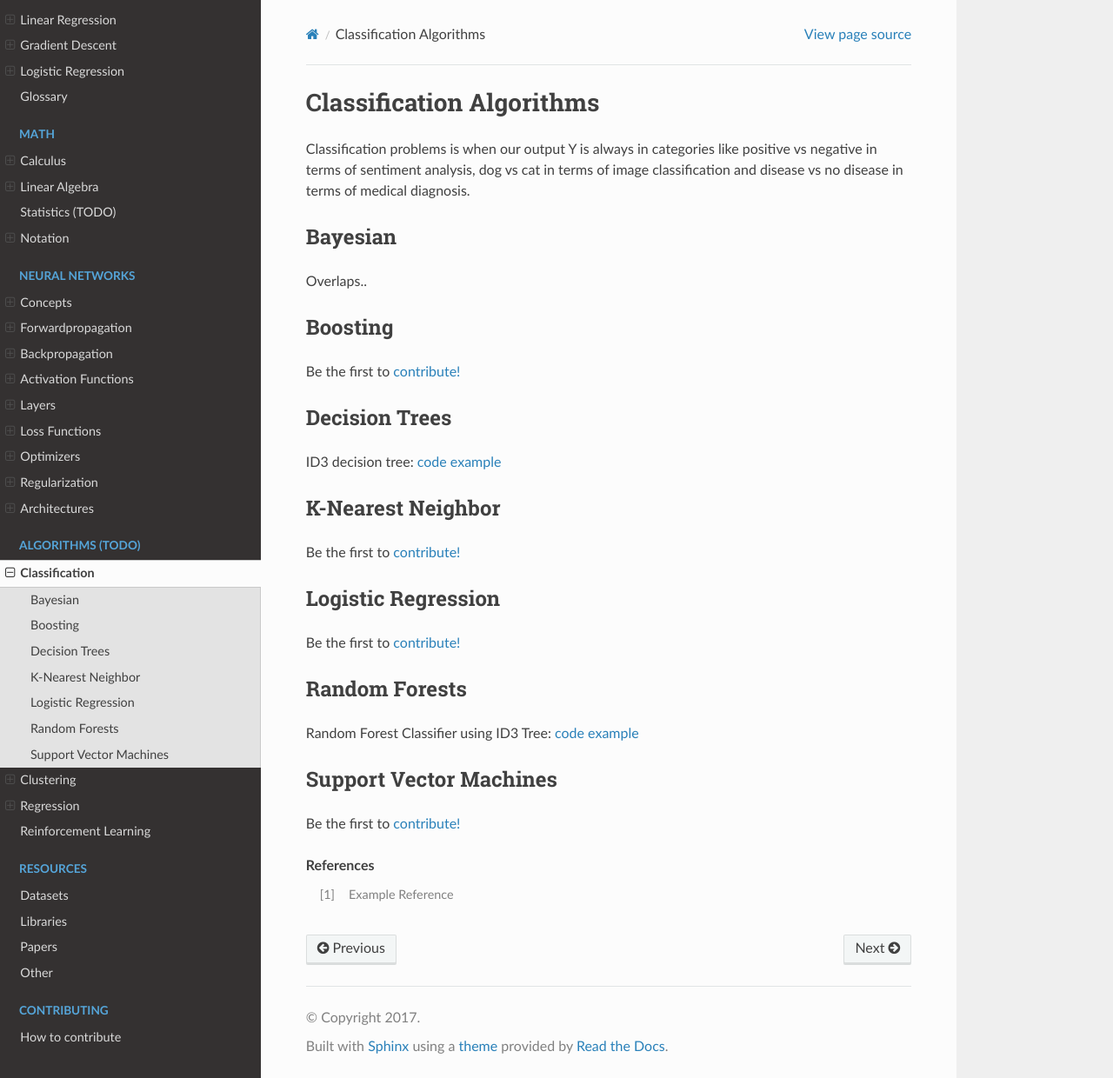
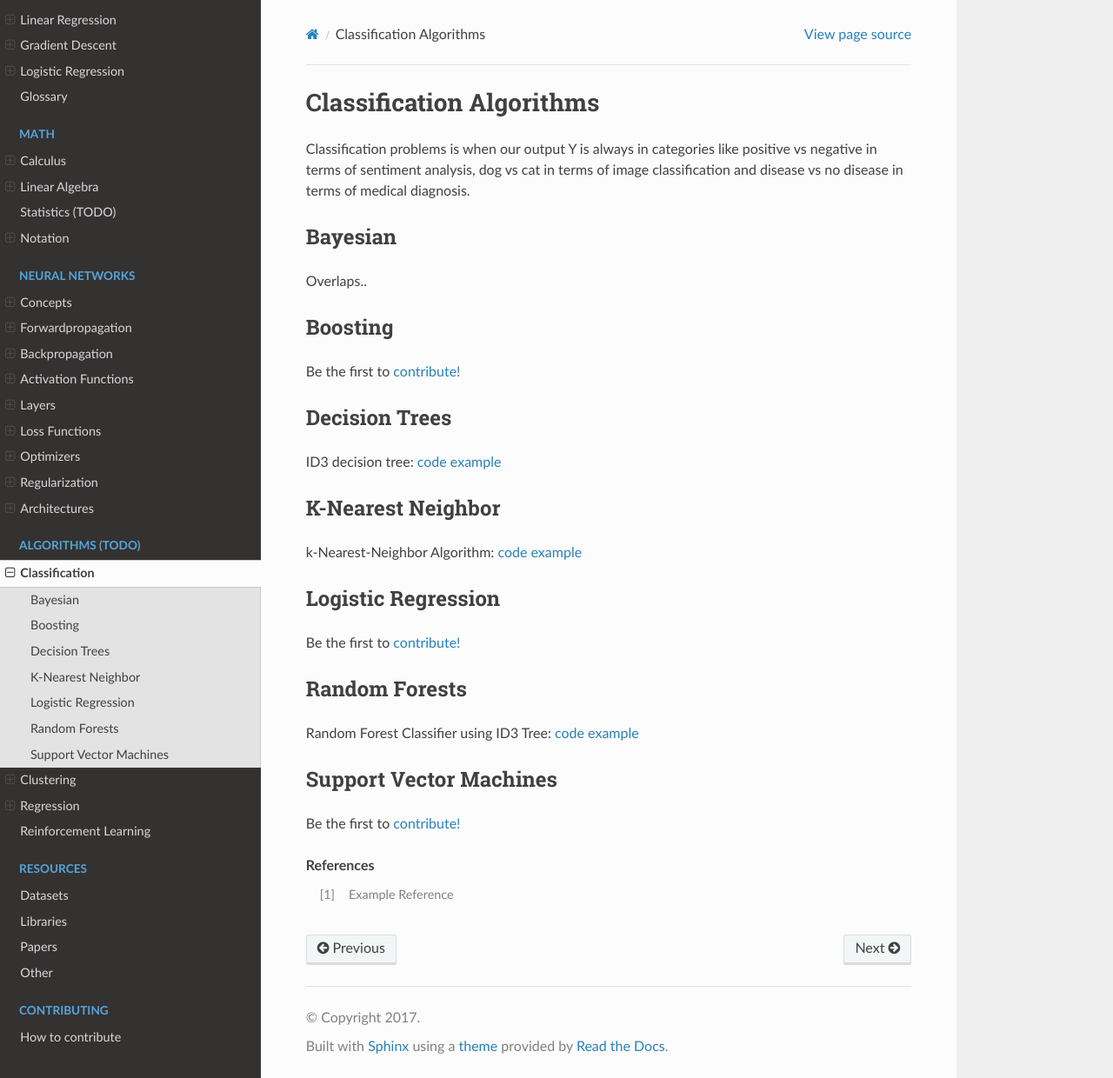
Before and after one commit to bfortuner/ml-glossary, a Sphinx documentation site: the page built from docs/classification_algos.rst, in a window 1280 px wide and 1240 px high. Shown: the whole window at 87% size. Built offline with Sphinx 7.4.7 and the Read the Docs theme 2.0.0, drawn with Linux system fonts in a browser that asks for light colours; pages that are not in the unit, such as notebooks, are missing from menus.

Commit message:
Update classification_algos.rst

```diff
--- a/docs/classification_algos.rst
+++ b/docs/classification_algos.rst
@@ -24,7 +24,7 @@
 K-Nearest Neighbor
 ==================
 
-Be the first to `contribute! <https://github.com/bfortuner/ml-cheatsheet/blob/master/code/knn.py>`__
+k-Nearest-Neighbor Algorithm: `code example <https://github.com/bfortuner/ml-cheatsheet/blob/master/code/knn.py>`__
 
 Logistic Regression
 ===================
```
